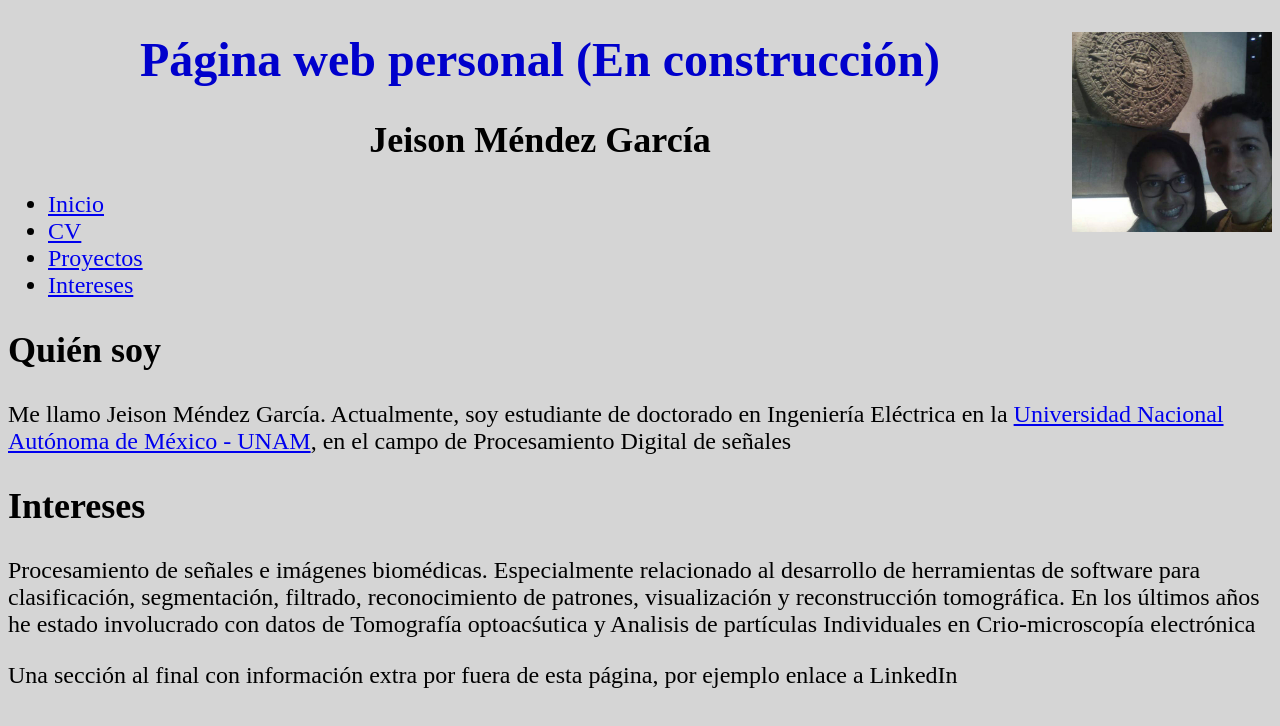
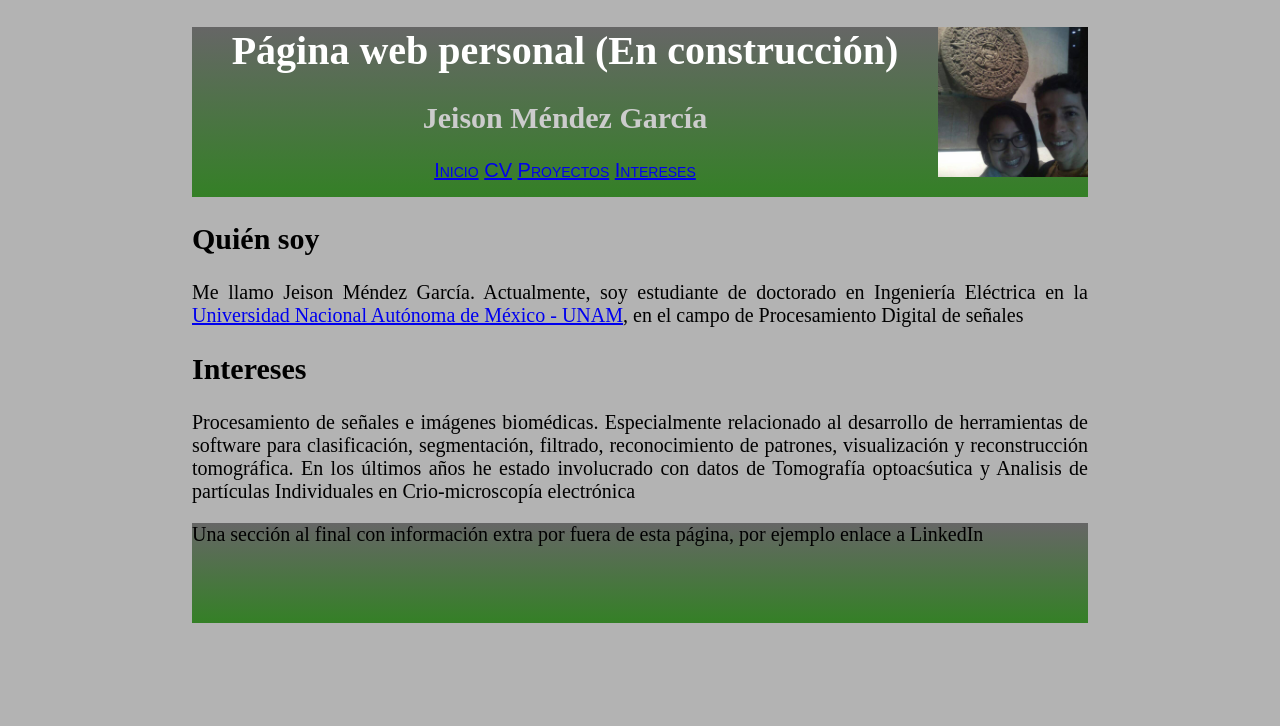
Before and after one commit to jeymendez/jeymendez.github.io, a plain HTML site: page index.html in a window 1280 px wide. Drawn offline with Linux system fonts and the light colour scheme.

Commit message:
cambio en estilo

```diff
--- /dev/null
+++ b/css/boxModel.css
@@ -0,0 +1,90 @@
+/*
+Together-3
+ */
+body{
+	background:#B3B3B3;
+	margin:2% 15%;
+	font-size: 125%;
+  text-align: justify;
+}
+
+header, footer{
+	background: #666666;
+	background: -moz-linear-gradient(top, #666666 0%, #348026 100%);
+	background: -webkit-linear-gradient(#666666 0%, #348026 100%);
+	background: -o-linear-gradient(#666666 0%, #348026 100%);
+	background: linear-gradient(#666666 0%, #348026 100%);
+
+}
+
+header{
+	text-align: center;
+	padding-bottom: 15px;
+}
+
+h1{
+	color: #ffffff;
+}
+
+nav{
+	font-variant: small-caps;
+	font-family: Arial, "Times New Roman", serif;
+	font-size: 100%;
+}
+
+nav a{
+	display: inline-block;
+	background-color: inherit;
+	/*width:22%;
+}
+
+h2{
+	color: #666666;
+	/*background: #00b7ea;*/
+}
+
+.light{
+	color: #CCCCCC;
+}
+
+.half{
+	width:45%;
+	margin-right: 2%;
+	display:inline-block;
+	float:left;
+}
+
+.whole{
+	clear:both;
+}
+
+.oneThird{
+	width: 31%;
+	margin-right: 2%;
+	display:inline-block;
+	float: left;
+}
+
+.threeQuarth{
+	width: 65%;
+	margin-right: 2%;
+	display:inline-block;
+	float: center;
+}
+
+summary{
+	font-style:normal;
+}
+
+details{
+	font-style: italic;
+}
+
+footer{
+	height:100px;
+	clear: both;
+}
+
+img{
+	width: 75px;
+}
--- a/index.html
+++ b/index.html
@@ -1,33 +1,39 @@
 <!DOCTYPE html>
 <html lang="en" dir="ltr">
   <head>
-    <link rel="stylesheet" href="style.css">
+    <link rel="stylesheet" href="css/boxModel.css">
     <meta charset="utf-8">
     <title>Página web personal</title>
   </head>
   <body>
     <header>
-      <img src="img/profile.jpeg" alt="foto de perfil" style="float:right;width:200px;height:200px;">
+      <img src="img/profile.jpeg" alt="foto de perfil" style="float: right; width: 150px; height: 150px">
       <h1>Página web personal (En construcción)</h1>
-      <h2 style="text-align:center;">Jeison Méndez García</h2>
+      <h2 style="text-align:center;" class="light">Jeison Méndez García</h2>
+      <nav>
+        <a href="index.html?lang=es">Inicio</a>
+        <a href="docs/eng_CV.pdf">CV</a>
+        <a href="proyectos.html?lan=es">Proyectos</a>
+        <a href="intereses.html?lan=es">Intereses</a>
+      </nav>
     </header>
 
-    <ul>
-      <li><a href="index.html?lang=es">Inicio</a>
-      <li><a href="docs/eng_CV.pdf">CV</a>
-      <li><a href="proyectos.html?lan=es">Proyectos</a>
-      <li><a href="intereses.html?lan=es">Intereses</a>
-    </ul>
-
+    <section class="whole">
       <h2>Quién soy</h2>
       <p>Me llamo Jeison Méndez García. Actualmente, soy estudiante de doctorado en Ingeniería Eléctrica en
         la <a href="http://ingen.posgrado.unam.mx/">Universidad Nacional Autónoma de México - UNAM</a>,
         en el campo de Procesamiento Digital de señales</p>
+    </section>
+
+    <section class="whole">
       <h2>Intereses</h2>
       <p>Procesamiento de señales e imágenes biomédicas. Especialmente relacionado al desarrollo de herramientas de software
         para clasificación, segmentación, filtrado, reconocimiento de patrones, visualización y reconstrucción tomográfica.
         En los últimos años he estado involucrado con datos de Tomografía optoacśutica y Analisis de partículas Individuales
         en Crio-microscopía electrónica</p>
+    </section>
+
+
 
     <footer>
       Una sección al final con información extra por fuera de esta página, por ejemplo enlace a LinkedIn
```
Also changed, not shown: css/style.css (renamed from style.css). Lines whose indentation alone changed are shown as unchanged.
